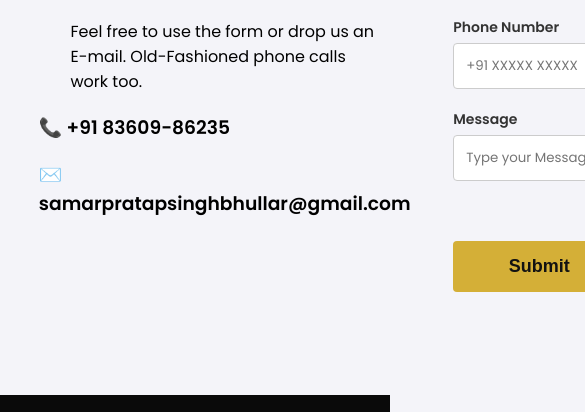
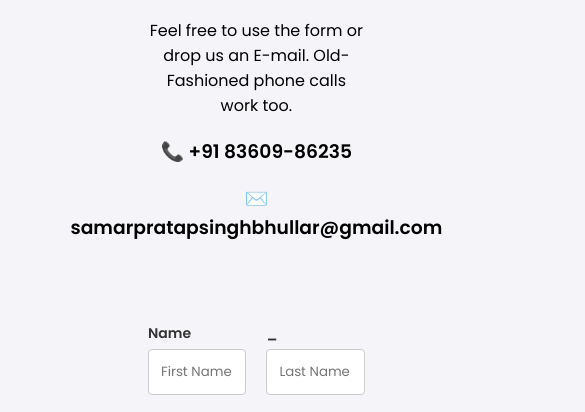
Before and after one commit to BaljitKaurBhullar/knight-ecommerce, a plain HTML site: page contactus.html in a window 390 px wide. Shown: the part 375-787 px from the top of the page, 585 px wide, since content can reach past the window. Drawn offline with Linux system fonts and the light colour scheme.

Commit message:
Add files via upload

```diff
--- a/style.css
+++ b/style.css
@@ -698,6 +698,17 @@ body {
         align-items: center;
         /* Centers the links under the brand name */
     }
+
+    .right-section {
+        width: 100%;
+        padding: 20px;
+    }
+
+    .left-section {
+        text-align: center;
+        width: 100%;
+        padding: 20px;
+    }
 }
 
 /* --- NEW CODE FOR CHECKOUT PAGE --- */
@@ -818,6 +829,7 @@ input:focus {
     gap: 2%;
     max-height: fit-content;
     max-width: fit-content;
+    flex-wrap: wrap;
 }
 
 .left-section {
```
